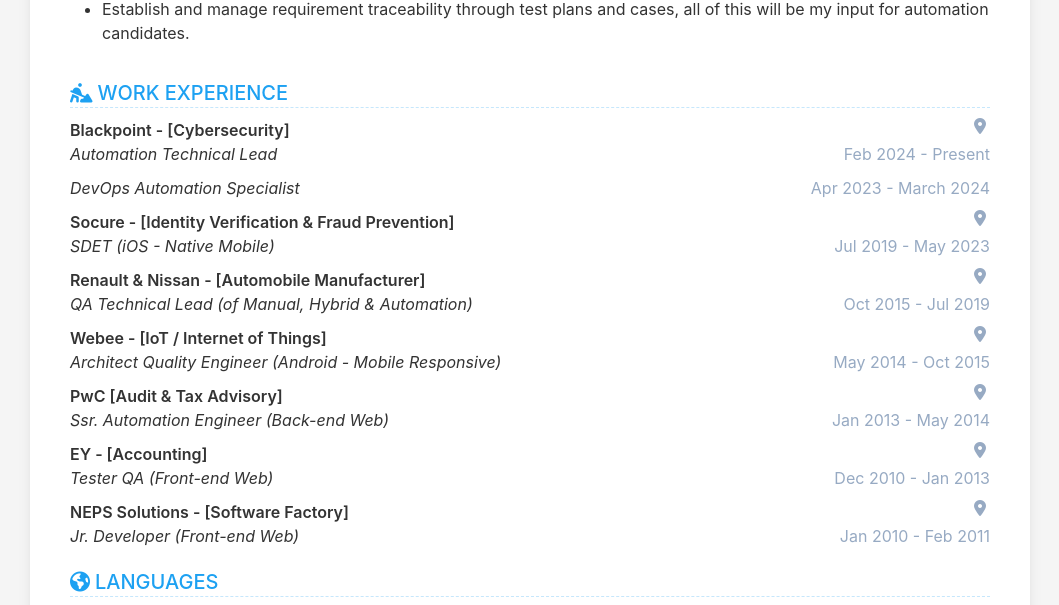
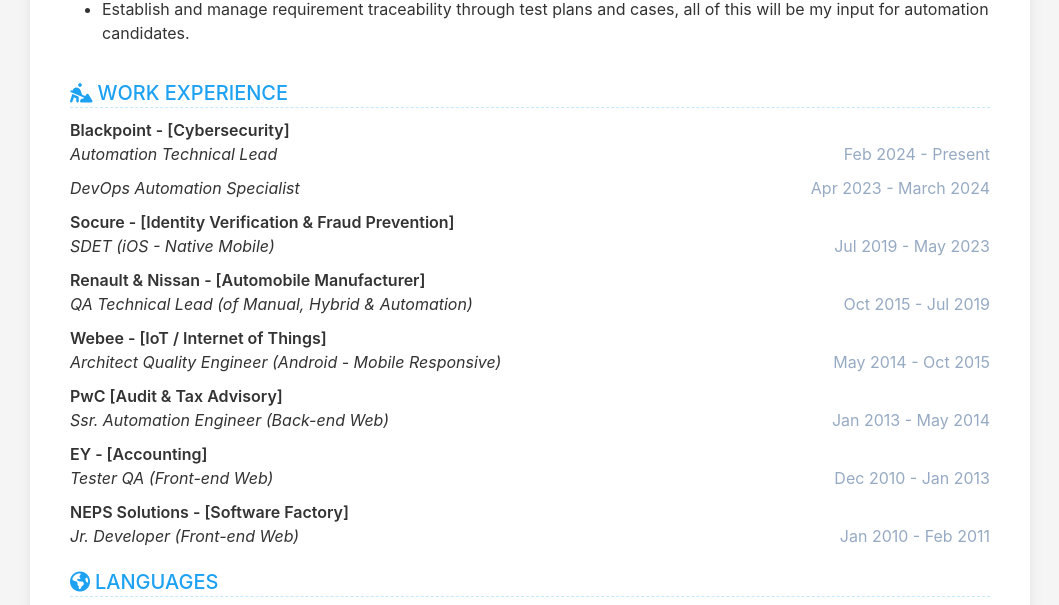
Before and after one commit to cvera08/short-resume, a Jekyll site: the page built from index.html, in a window 1280 px wide. Shown: the part 1862-2467 px from the top of the page, without its empty margins (110-1169 px from the left). Built offline with Jekyll 4.4.1, drawn with Linux system fonts in a browser that asks for light colours.

Commit message:
fix: remove location-dot icon

```diff
--- a/_includes/experience.html
+++ b/_includes/experience.html
@@ -38,7 +38,7 @@
                 {%- endif %}
               </div>
               <div class="location">
-                <i class="fa-solid fa-location-dot"></i>
+                <!-- <i class="fa-solid fa-location-dot"></i> -->
                 <span>{{ item.location }}</span>
               </div>
             </div>
```
